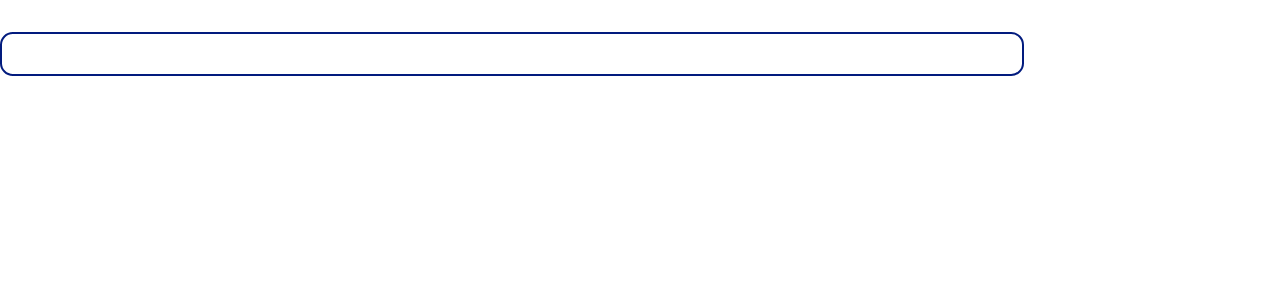
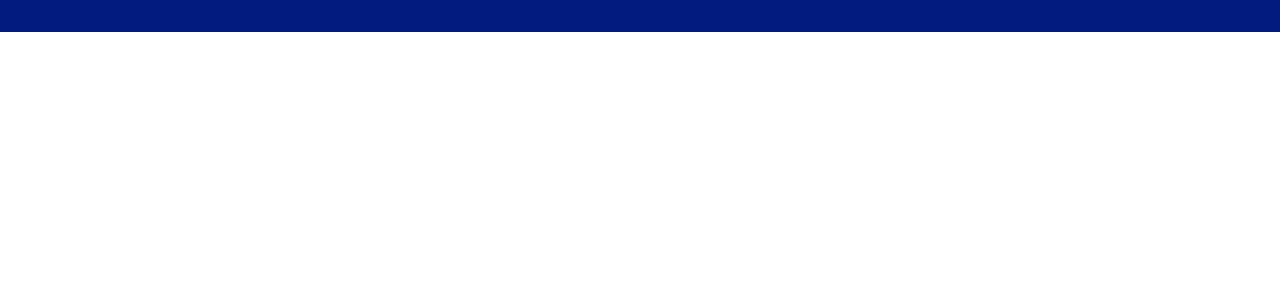
Before and after one commit to rafaelcsilvadev/todo_list, a React (Vite) app: page / in a window 1280 px wide. Shown: the top 300 px of the page. Built offline with nearby package versions, Linux system fonts and the light colour scheme.

Commit message:
Created nav and adjusted input component

```diff
--- a/src/modules/todo_list/presentation/components/input/input.tsx
+++ b/src/modules/todo_list/presentation/components/input/input.tsx
@@ -1,3 +1,4 @@
+import type { ReactNode } from "react";
 import style from "./input.module.css";
 
 type InputType = Exclude<React.HTMLInputTypeAttribute, "radio" | "checkbox" | "color">;
@@ -8,7 +9,7 @@ interface InputProps {
     readonly label: string;
 }
 
-function Input({ id, type, label }: InputProps) {
+function Input({ id, type, label }: InputProps): ReactNode {
     return (
         <div className={style.inputBox}>
             <label htmlFor={id}>{label}</label><br />
--- /dev/null
+++ b/src/modules/todo_list/presentation/components/nav/nav.module.css
@@ -0,0 +1,13 @@
+@import '.../../../../../../../core/theme/theme.css';
+
+.nav {
+    background-color: var(--secondary-color);
+    padding: 1rem;
+
+    h1 {
+        font-size: 2rem;
+        color: var(--primary-color);
+        font-weight: 700;
+        font-family: var(--font-family);
+    }
+}
--- /dev/null
+++ b/src/modules/todo_list/presentation/components/nav/nav.tsx
@@ -0,0 +1,16 @@
+import type { ReactNode } from "react";
+import style from "./nav.module.css";
+
+interface NavProps {
+    readonly title: string;
+}
+
+function Nav({title}: NavProps): ReactNode {
+    return (
+        <nav className={style.nav}>
+            <h1>{title}</h1>
+        </nav>
+    );
+}
+
+export default Nav;
--- a/src/modules/todo_list/presentation/pages/todo_list/todo_list_page.tsx
+++ b/src/modules/todo_list/presentation/pages/todo_list/todo_list_page.tsx
@@ -1,9 +1,9 @@
 import type { ReactNode } from "react";
-import Input from "../../components/input/input";
+import Nav from "../../components/nav/nav";
 
 function TodoListPage(): ReactNode {
     return (
-        <Input />
+        <Nav />
     )
 }
 
```
